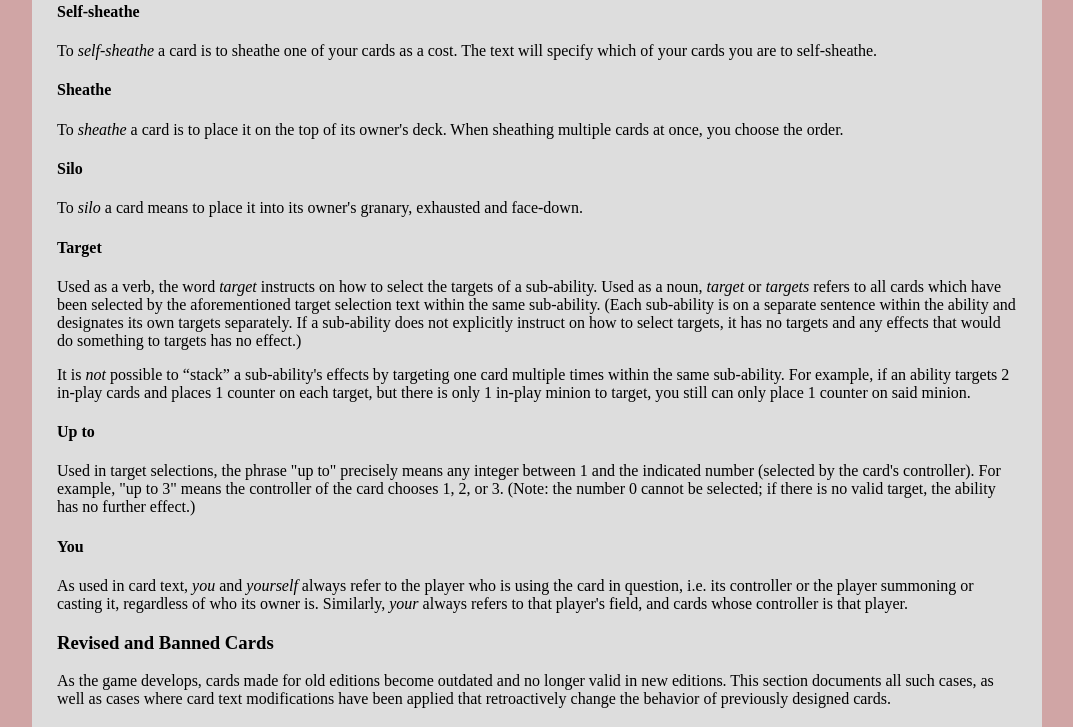
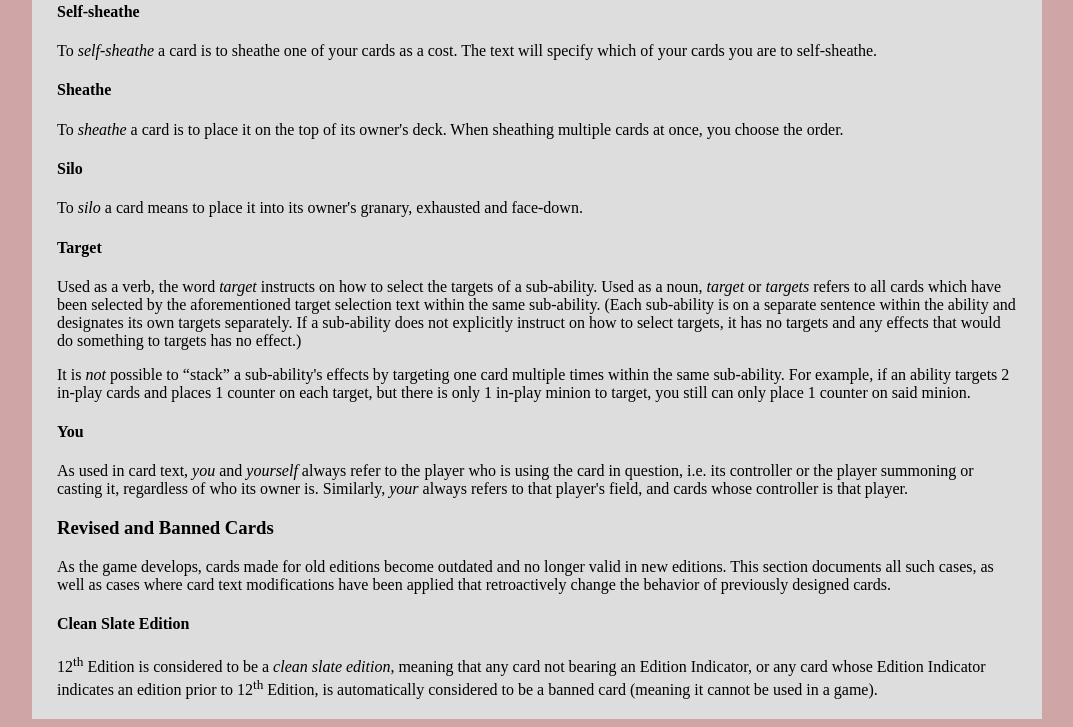
Before and after one commit to kotc-game/kotc-game.github.io, a plain HTML site: page rulebook.html in a window 1280 px wide. Shown: the part 8980-9707 px from the top of the page, without its empty margins (103-1176 px from the left). Drawn offline with Linux system fonts and the light colour scheme.

Commit message:
Pulled removal of definition of "up to" as a keyword and an outdated clarification.

```diff
--- a/rulebook.html
+++ b/rulebook.html
@@ -303,7 +303,7 @@
         <div class="no-break">
         <h4>Excavate</h4>
         <p>To <dfn>excavate</dfn> cards is to pick them up from the top of your deck and see them as a part of a target selection. The cards picked up are referred to as <dfn>excavated cards</dfn>. The excavated cards are still considered to be within the deck in their original positions.</p>
-        <p>You must excavate only the exact number of cards indicated. If your deck currently has fewer cards than the number of cards the ability instructs you to excavate, no cards are excavated; thus, the ability in question cannot continue and has no further effect.</p>
+        <p>You must excavate only the exact number of cards indicated. If your deck currently has fewer cards than the number of cards the ability instructs you to excavate, no cards are excavated.</p>
         </div>
 
         <div class="no-break">
@@ -395,11 +395,6 @@
         </div>
 
         <div class="no-break">
-        <h4>Up to</h4>
-        <p>Used in target selections, the phrase "up to" precisely means any integer between 1 and the indicated number (selected by the card's controller). For example, "up to 3" means the controller of the card chooses 1, 2, or 3. (Note: the number 0 cannot be selected; if there is no valid target, the ability has no further effect.)</p>
-        </div>
-
-        <div class="no-break">
         <h4>You</h4>
         <p>As used in card text, <dfn>you</dfn> and <dfn>yourself</dfn> always refer to the player who is using the card in question, i.e. its controller or the player summoning or casting it, regardless of who its owner is. Similarly, <dfn>your</dfn> always refers to that player's field, and cards whose controller is that player.</p>
         </div>
```
